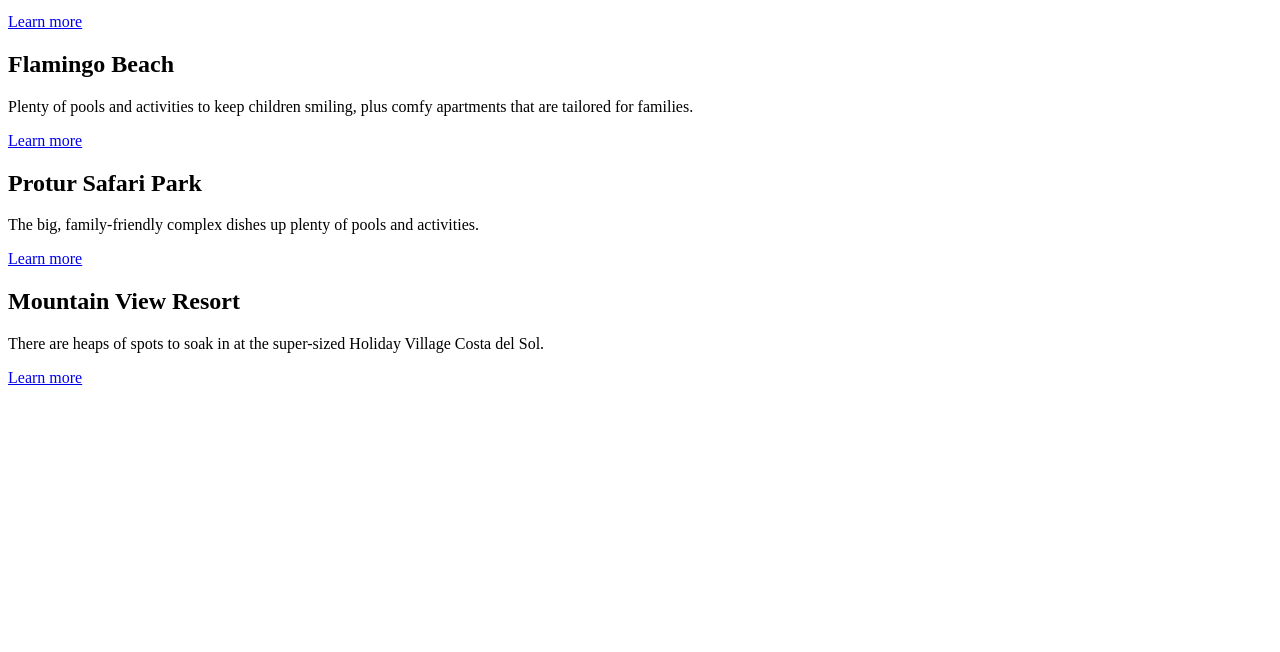
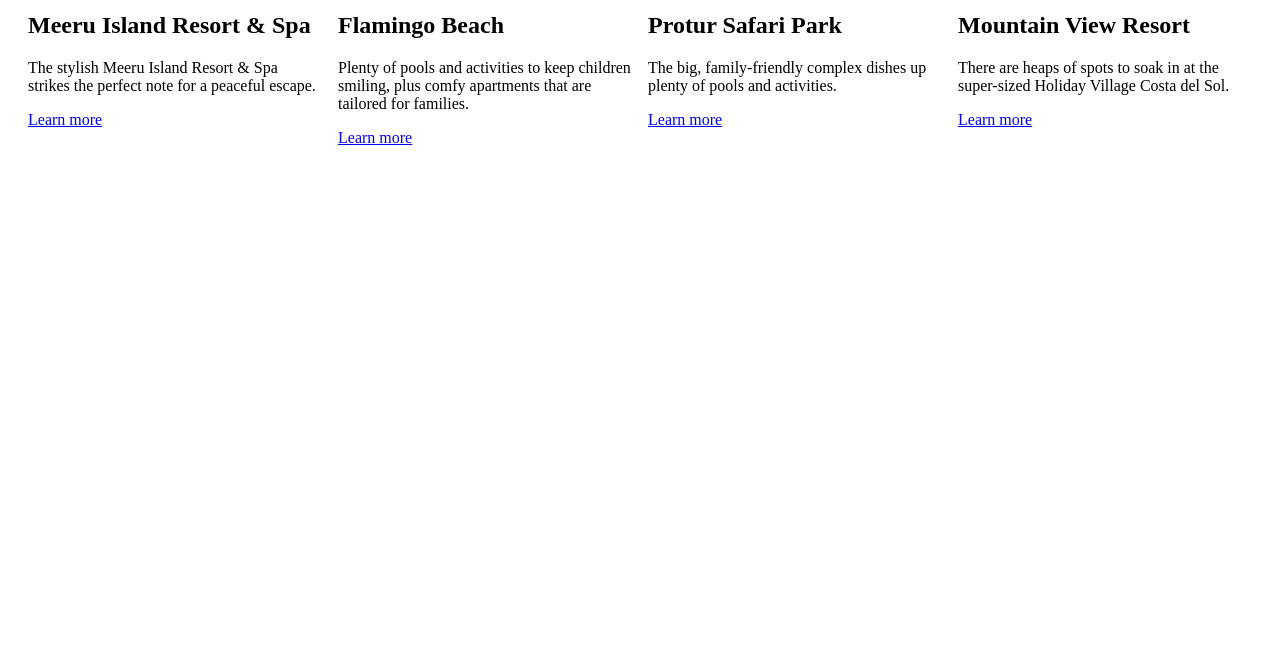
Before and after one commit to peanutbutterjlly/tinyCssProjects, a plain HTML site: page chapter-05/before/index.html in a window 1280 px wide. Shown: the part 148-800 px from the top of the page. Drawn offline with Linux system fonts and the light colour scheme.

Commit message:
starting chapter 5; on 5.3

```diff
--- a/chapter-05/before/styles.css
+++ b/chapter-05/before/styles.css
@@ -0,0 +1,34 @@
+@import url("https://fonts.googleapis.com/css?family=Cardo:400i|Rubik:400,700&display=swap");
+
+/** {
+	border: 1px dotted;
+}*/
+
+body {
+	display: grid;
+	place-items: center;
+	margin-top: 40px;
+	padding: 20px;
+}
+
+main {
+	display: grid;
+	gap: 1rem;
+	min-width: 1024px;
+}
+
+@media (min-width: 700px) {
+	main {
+		grid-template-columns: repeat(2, 1fr);
+	}
+
+	main>section {
+		height: 350px;
+	}
+}
+
+@media (min-width: 950px) {
+	main {
+		grid-template-columns: repeat(4, 1fr);
+	}
+}
```
Also changed, not shown: chapter-05/before/index.html (+2 -1 lines).
